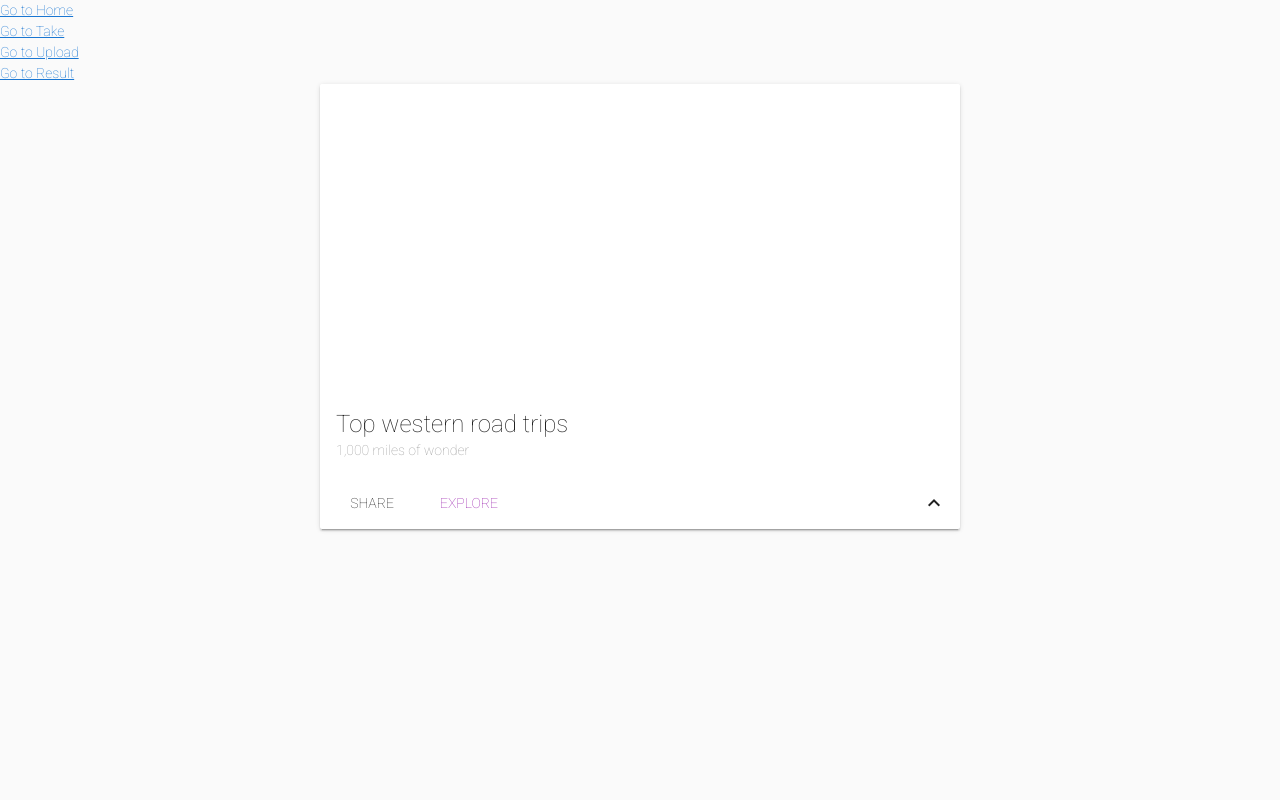
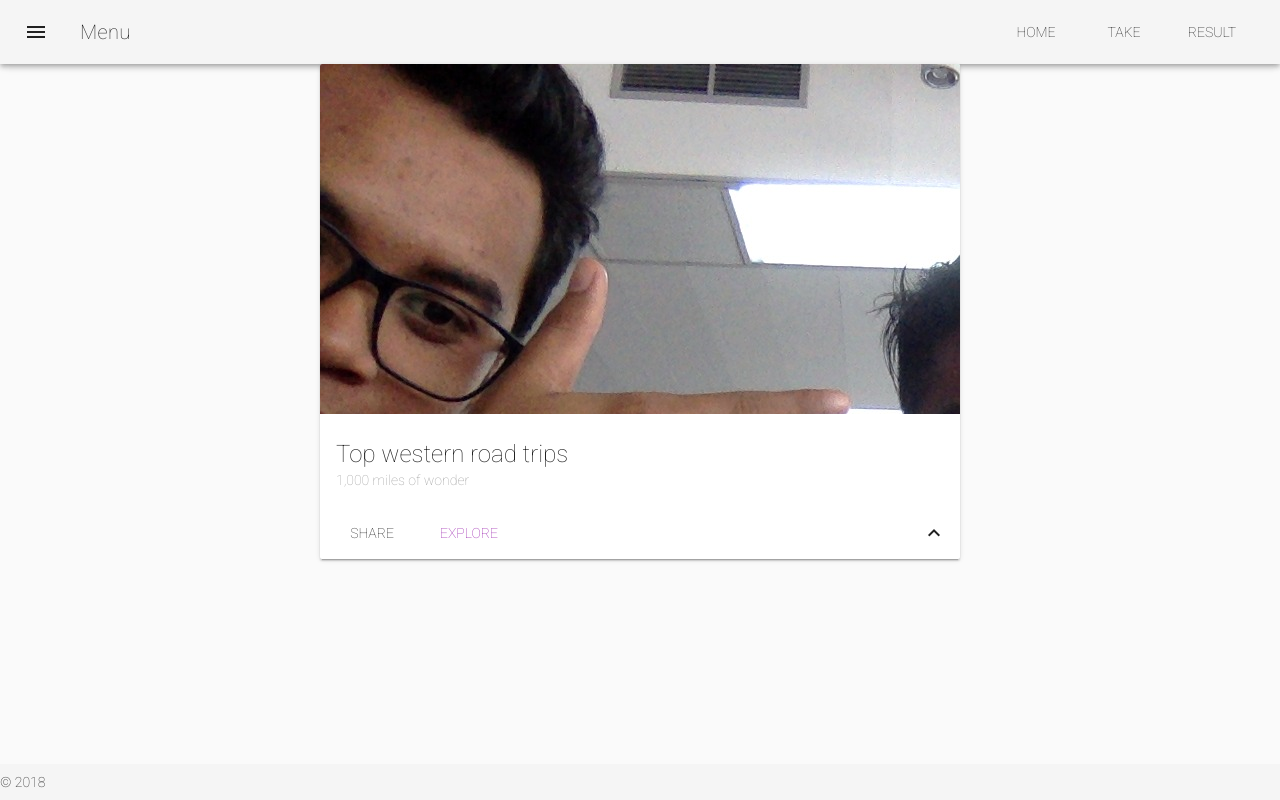
Before and after one commit to robihidayat/fangtable-ui, a Vue app: page /#/result in a window 1280 px wide. Built offline with nearby package versions, Linux system fonts and the light colour scheme.

Commit message:
add toolbar

```diff
--- a/src/App.vue
+++ b/src/App.vue
@@ -1,75 +1,21 @@
 <template>
   <v-app>
-    <!-- <v-navigation-drawer
-      persistent
-      :mini-variant="miniVariant"
-      :clipped="clipped"
-      v-model="drawer"
-      enable-resize-watcher
-      fixed
-      app
-    >
-      <v-list>
-        <v-list-tile
-          value="true"
-          v-for="(item, i) in items"
-          :key="i"
-        >
-          <v-list-tile-action>
-            <v-icon v-html="item.icon"></v-icon>
-          </v-list-tile-action>
-          <v-list-tile-content>
-            <v-list-tile-title v-text="item.title"></v-list-tile-title>
-          </v-list-tile-content>
-        </v-list-tile>
-      </v-list>
-    </v-navigation-drawer> -->
-    <!-- <v-toolbar
-      app
-      :clipped-left="clipped"
-    >
-      <v-toolbar-side-icon @click.stop="drawer = !drawer"></v-toolbar-side-icon>
-      <v-btn icon @click.stop="miniVariant = !miniVariant">
-        <v-icon v-html="miniVariant ? 'chevron_right' : 'chevron_left'"></v-icon>
-      </v-btn>
-      <v-btn icon @click.stop="clipped = !clipped">
-        <v-icon>web</v-icon>
-      </v-btn>
-      <v-btn icon @click.stop="fixed = !fixed">
-        <v-icon>remove</v-icon>
-      </v-btn>
-      <v-toolbar-title v-text="title"></v-toolbar-title>
+    <v-toolbar>
+      <v-toolbar-side-icon></v-toolbar-side-icon>
+      <v-toolbar-title>Menu</v-toolbar-title>
       <v-spacer></v-spacer>
-      <v-btn icon @click.stop="rightDrawer = !rightDrawer">
-        <v-icon>menu</v-icon>
-      </v-btn>
-    </v-toolbar> -->
-    <router-link to="/">Go to Home</router-link>
-    <router-link to="/take">Go to Take</router-link>
-    <router-link to="/upload">Go to Upload</router-link>
-    <router-link to="/result">Go to Result</router-link>
+      <v-toolbar-items class="hidden-sm-and-down">
+        <v-btn flat><router-link to="/" tag="button">HOME</router-link></v-btn>
+        <v-btn flat><router-link to="/take" tag="button">TAKE</router-link></v-btn>
+        <v-btn flat><router-link to="/result" tag="button">RESULT</router-link></v-btn>
+      </v-toolbar-items>
+    </v-toolbar>
     <v-content>
       <router-view/>
     </v-content>
-    <!-- <v-navigation-drawer
-      temporary
-      :right="right"
-      v-model="rightDrawer"
-      fixed
-      app
-    >
-      <v-list>
-        <v-list-tile @click="right = !right">
-          <v-list-tile-action>
-            <v-icon>compare_arrows</v-icon>
-          </v-list-tile-action>
-          <v-list-tile-title>Switch drawer (click me)</v-list-tile-title>
-        </v-list-tile>
-      </v-list>
-    </v-navigation-drawer>
     <v-footer :fixed="fixed" app>
-      <span>&copy; 2017</span>
-    </v-footer> -->
+      <span>&copy; 2018</span>
+    </v-footer>
   </v-app>
 </template>
 
--- a/src/views/Home.vue
+++ b/src/views/Home.vue
@@ -8,7 +8,7 @@
       <v-container fill-height>
         <v-layout align-center>
           <v-flex text-xs-center>
-            <h3 class="display-3">Fitz App</h3>
+            <h3 class="display-3">FitzMe App</h3>
           </v-flex>
         </v-layout>
       </v-container>
--- a/src/views/Result.vue
+++ b/src/views/Result.vue
@@ -3,9 +3,9 @@
       <v-flex xs12 sm6 offset-sm3>
         <v-card>
           <v-card-media
-            height="300px"
+            height="350px"
           >
-            <!-- <img :src="dataUrl" /> -->
+            <img :src="require('../../files/gambar.jpg')" />
           </v-card-media>
 
           <v-card-title primary-title>
--- a/src/views/Take.vue
+++ b/src/views/Take.vue
@@ -5,14 +5,9 @@
       <v-flex xs12 sm6 offset-sm3>
         <v-card>
           <v-card-media
-            height="auto"
+            height="350px"
           >
-          <!-- <div> -->
-            <!-- <div class="ThumbnailContainer" v-if="collection === 'thumbnail'">
-                <button id="open-thumbnail-modal" class="button">Select file</button>
-            </div> -->
             <div class="WebcamContainer"></div>
-            <!-- </div> -->
           </v-card-media>
 
           <v-card-title primary-title>
@@ -50,17 +45,6 @@
                 }
             }
         },
-
-        // data() {
-        //     return {}
-        // },
-
-        // computed: {
-        //     uppyId() {
-        //         return this.modelClass + '-' + this.modelId + '-' + this.collection;
-        //     }
-        // },
-
         mounted() {
             const uppy = Uppy({
               id: 'uppy',
```
